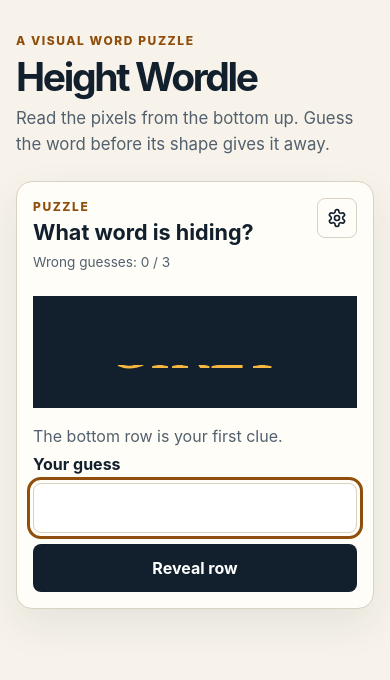
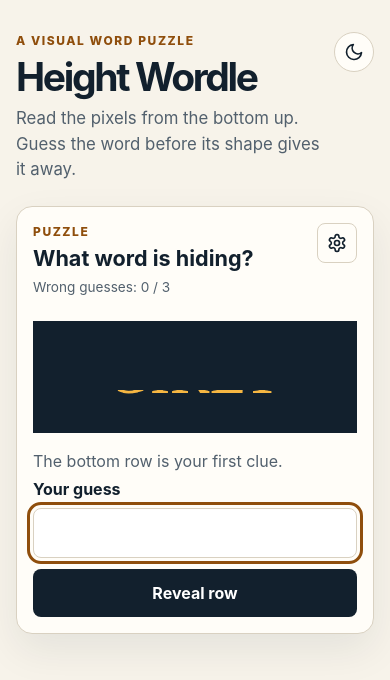
Before and after one commit to adityabhandari781/upword, a website with bundled scripts: page index.html in a window 390 px wide. Built offline with nearby package versions, Linux system fonts and the light colour scheme.

Commit message:
fix: move theme toggle to header

```diff
--- a/css/style.css
+++ b/css/style.css
@@ -61,7 +61,38 @@ input:focus-visible {
 }
 
 .game-header {
+  position: relative;
   margin-bottom: 1.5rem;
+  padding-right: 3.5rem;
+}
+
+.theme-toggle {
+  position: absolute;
+  top: 0;
+  right: 0;
+  display: grid;
+  width: 2.5rem;
+  height: 2.5rem;
+  place-items: center;
+  padding: 0;
+  border: 1px solid var(--line);
+  border-radius: 50%;
+  background: var(--card);
+  color: var(--ink);
+}
+
+.theme-toggle:hover {
+  background: var(--accent);
+}
+
+.theme-toggle svg {
+  width: 1.25rem;
+  height: 1.25rem;
+  fill: none;
+  stroke: currentColor;
+  stroke-linecap: round;
+  stroke-linejoin: round;
+  stroke-width: 2;
 }
 
 .eyebrow {
@@ -305,6 +336,10 @@ button:hover {
     padding: 2rem 0;
   }
 
+  .game-header {
+    padding-right: 3rem;
+  }
+
   .card-heading {
     align-items: start;
     flex-direction: column;
--- a/index.html
+++ b/index.html
@@ -12,6 +12,11 @@
   <body>
     <main class="game-shell">
       <header class="game-header">
+        <button id="theme-toggle" class="theme-toggle" type="button" aria-label="Enable dark mode" title="Enable dark mode">
+          <svg viewBox="0 0 24 24" aria-hidden="true" focusable="false">
+            <path d="M21 12.8A9 9 0 1 1 11.2 3 7 7 0 0 0 21 12.8Z"/>
+          </svg>
+        </button>
         <p class="eyebrow">A visual word puzzle</p>
         <h1>Height Wordle</h1>
         <p class="intro">Read the pixels from the bottom up. Guess the word before its shape gives it away.</p>
@@ -76,12 +81,6 @@
           <label><input type="radio" name="font-mode" value="comic-sans"> Comic Sans</label>
         </fieldset>
 
-        <fieldset>
-          <legend>Appearance</legend>
-          <label><input type="radio" name="theme" value="light" checked> Light</label>
-          <label><input type="radio" name="theme" value="dark"> Dark</label>
-        </fieldset>
-
         <div class="settings-actions">
           <button id="settings-cancel" type="button" class="settings-cancel">Cancel</button>
           <button type="submit">Apply settings</button>
--- a/js/app.js
+++ b/js/app.js
@@ -20,6 +20,7 @@ const settingsButton = document.querySelector('#settings-button');
 const settingsDialog = document.querySelector('#settings-dialog');
 const settingsForm = document.querySelector('#settings-form');
 const settingsCancel = document.querySelector('#settings-cancel');
+const themeToggle = document.querySelector('#theme-toggle');
 
 const settings = {
   revealDirection: 'bottom-up',
@@ -34,6 +35,13 @@ let displayWord;
 function setStatus(message, isCorrect = false) {
   status.textContent = message;
   status.classList.toggle('is-correct', isCorrect);
+}
+
+function applyTheme() {
+  const isDark = settings.theme === 'dark';
+  document.documentElement.dataset.theme = settings.theme;
+  themeToggle.setAttribute('aria-label', isDark ? 'Enable light mode' : 'Enable dark mode');
+  themeToggle.title = isDark ? 'Enable light mode' : 'Enable dark mode';
 }
 
 function chooseAnswer() {
@@ -84,7 +92,6 @@ function syncSettingsForm() {
   settingsForm.querySelector(`[name="reveal-direction"][value="${settings.revealDirection}"]`).checked = true;
   settingsForm.querySelector(`[name="letter-case"][value="${settings.letterCase}"]`).checked = true;
   settingsForm.querySelector(`[name="font-mode"][value="${settings.fontMode}"]`).checked = true;
-  settingsForm.querySelector(`[name="theme"][value="${settings.theme}"]`).checked = true;
 }
 
 form.addEventListener('submit', (event) => {
@@ -119,6 +126,10 @@ form.addEventListener('submit', (event) => {
 });
 
 newRoundButton.addEventListener('click', startRound);
+themeToggle.addEventListener('click', () => {
+  settings.theme = settings.theme === 'dark' ? 'light' : 'dark';
+  applyTheme();
+});
 settingsButton.addEventListener('click', () => {
   syncSettingsForm();
   settingsDialog.showModal();
@@ -131,10 +142,9 @@ settingsForm.addEventListener('submit', (event) => {
   settings.revealDirection = settingsForm.elements['reveal-direction'].value;
   settings.letterCase = settingsForm.elements['letter-case'].value;
   settings.fontMode = settingsForm.elements['font-mode'].value;
-  settings.theme = settingsForm.elements.theme.value;
-  document.documentElement.dataset.theme = settings.theme;
   settingsDialog.close();
   startRound();
 });
 
+applyTheme();
 startRound();
```
Also changed, not shown: SPEC.md (+4 -4 lines).
